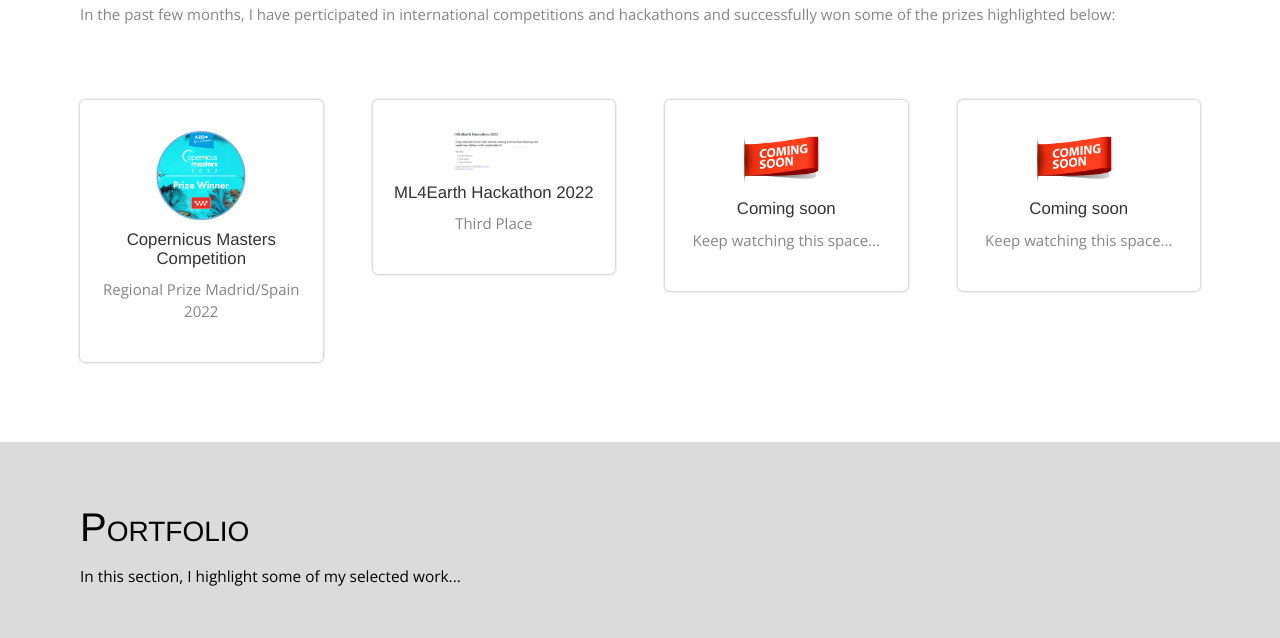
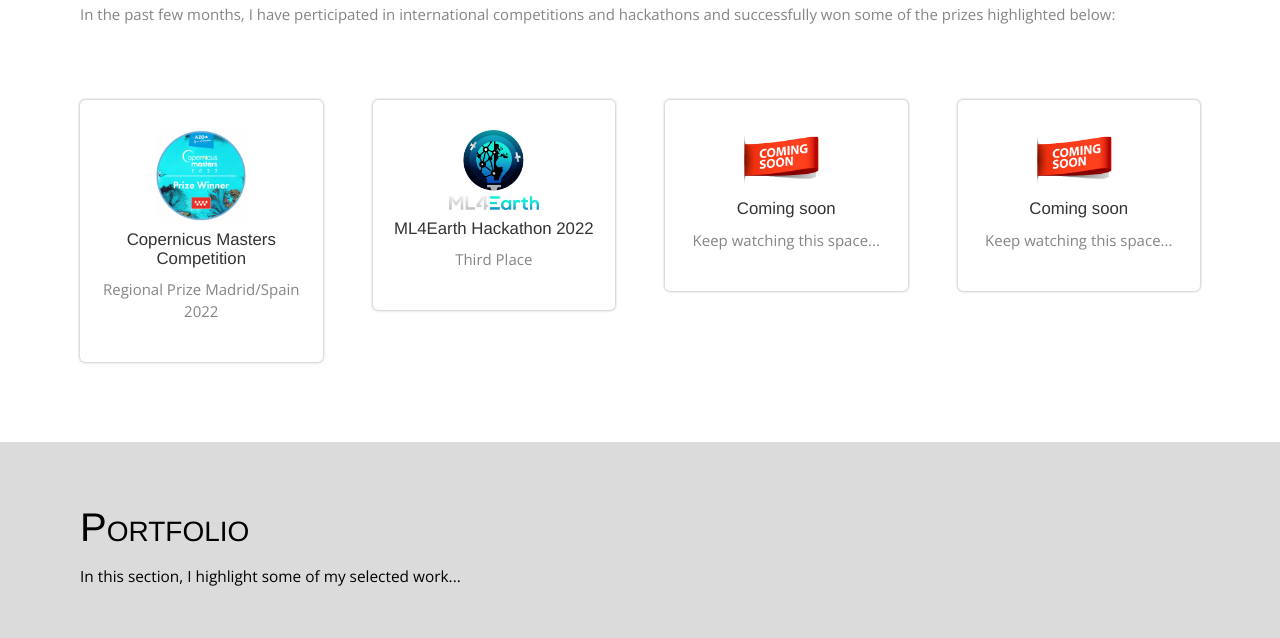
Before and after one commit to lisahligono/eportfolio, a plain HTML site: page index.html in a window 1280 px wide. Shown: the part 3190-3828 px from the top of the page. Drawn offline with nearby package versions, Linux system fonts and the light colour scheme; files that its build step writes are made by us from their sources; files whose address does not match are found by name.

Commit message:
Update index.html

```diff
--- a/index.html
+++ b/index.html
@@ -222,7 +222,7 @@
 	</div>
 	<div class="col-md-3 col-sm-6">
 		<div class="exp-wrapper">
-			<img src="images/client-5.png" width="90" alt="Name">
+			<img src="images/ml4earth.png" width="90" alt="Name">
 			<h3> ML4Earth Hackathon 2022</h3>
 			<p> Third Place </p>
 		</div>
```
